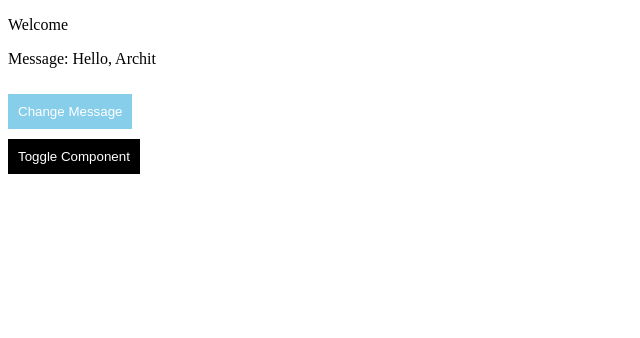
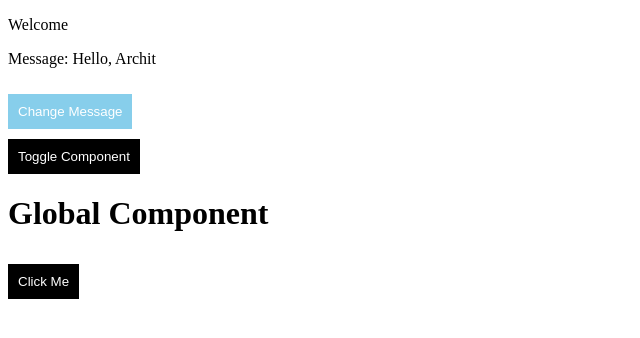
Before and after one commit to Architpidhadiya/exhibytesolution, a Vue app in the folder my-vue-app/: page / in a window 1280 px wide. Shown: the top 338 px of the page, without its empty margins (0-640 px from the left). Built offline with nearby package versions, Linux system fonts and the light colour scheme.

Commit message:
global registration

```diff
--- a/my-vue-app/src/App.vue
+++ b/my-vue-app/src/App.vue
@@ -3,6 +3,9 @@
       <p>Welcome</p>
       <Lifecycle v-if="showComponent" />
       <button @click="toggleComponent">Toggle Component</button>
+
+      <h1>Global Component</h1>
+    <GlobalButton />
     </div>
   </template>
 
@@ -32,4 +35,5 @@ button {
       color: white;
       border: none;
       cursor: pointer;
-}</style>
+  }
+    </style>
--- /dev/null
+++ b/my-vue-app/src/components/GlobalButton.vue
@@ -0,0 +1,19 @@
+<template>
+    <button class="btn">Click Me</button>
+</template>
+
+<script>
+export default {
+    name: "GlobalButton"
+}
+</script>
+
+<style>
+.btn {
+    background-color: blue;
+    color: white;
+    padding: 10px;
+    border: none;
+    cursor: pointer;
+}
+</style>
--- a/my-vue-app/src/index.html
+++ b/my-vue-app/src/index.html
@@ -6,4 +6,4 @@
         <div id="app"></div>
         <script type="module" src="main.js"></script>
     </body>
-</html>>
+</html>
--- a/my-vue-app/src/main.js
+++ b/my-vue-app/src/main.js
@@ -5,6 +5,8 @@ import App from "./App.vue"
 // import  WatcherComponent  from "./components/WatcherComponent.vue";
 // import Lifecycle from "./components/Lifecycle.vue"
 //const { createApp, ref, h } = Vue
+
+import GlobalButton from "./components/GlobalButton.vue"
 
 /*const App = {
     setup() {
@@ -48,4 +50,6 @@ const app = createApp(App)
 // const app = createApp(Lifecycle)
 // app.component('comp-one', CompOne)
 // app.component('comp-two', CompTwo)
+
+app.component("GlobalButton", GlobalButton)
 app.mount("#app")
```
Lines whose indentation alone changed are shown as unchanged.
